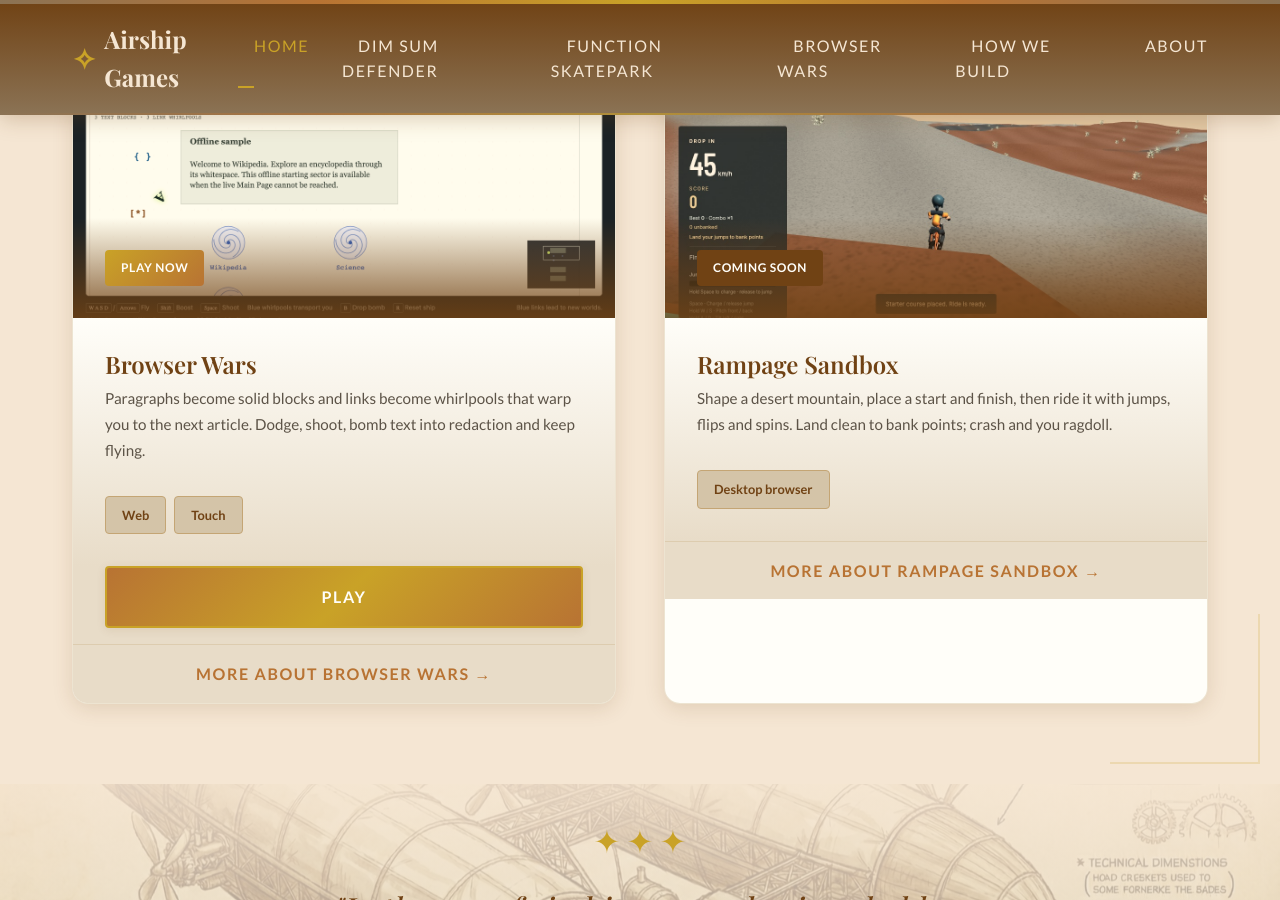
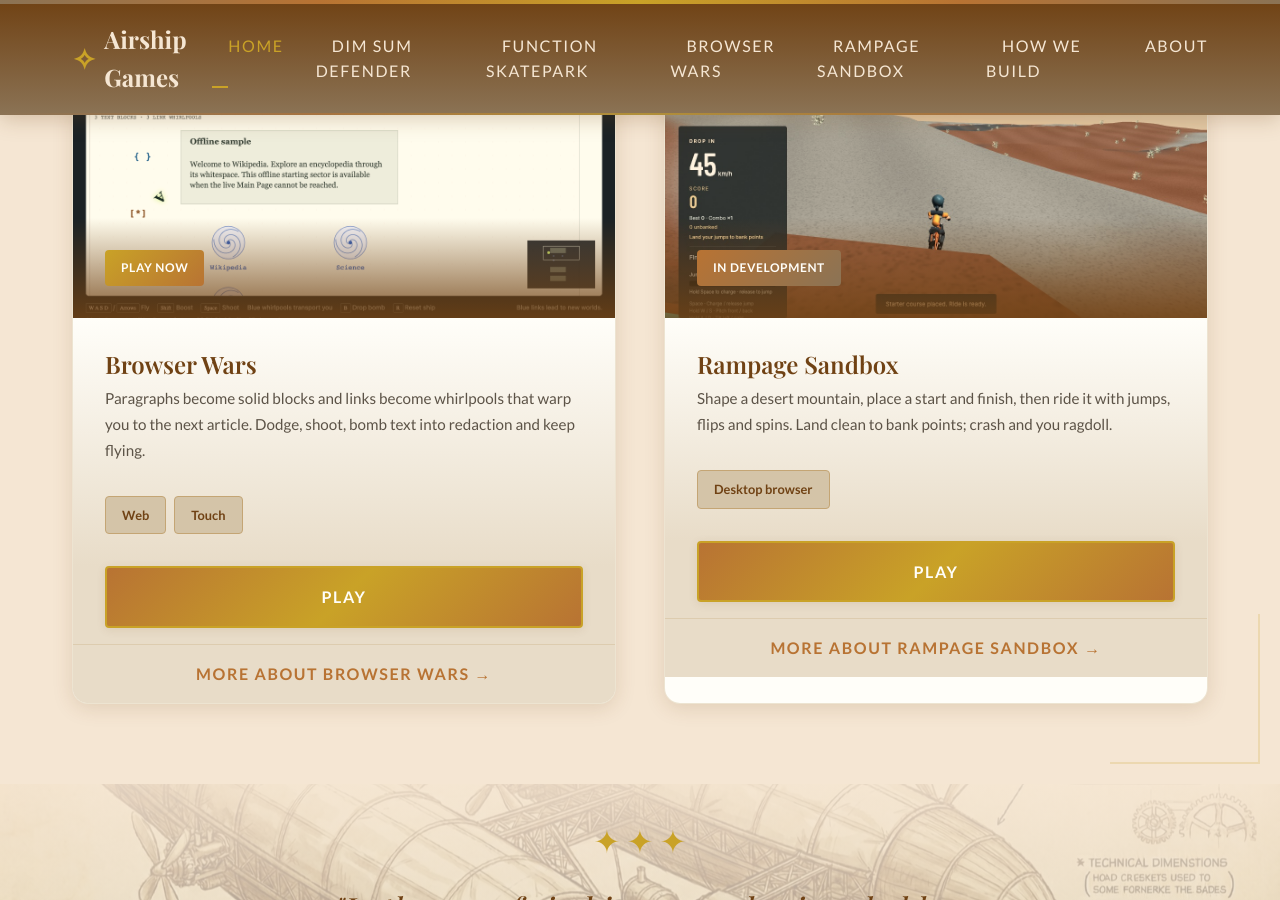
Before and after one commit to Airship-Games-Studio/Airship-Games-Website, a Jekyll site: the page built from index.html, in a window 1280 px wide and 900 px high, scrolled down 1983 px. Built offline with Jekyll 4.4.1, drawn with Linux system fonts in a browser that asks for light colours.

Commit message:
MIN-2484: Rampage Sandbox is live at rampage.airshipgames.com (in development)
Co-Authored-By: Claude Opus 5.5 (1M context) <noreply@anthropic.com>

```diff
--- a/_data/games.yml
+++ b/_data/games.yml
@@ -54,10 +54,10 @@
   summary: >-
     Shape a desert mountain, place a start and finish, then ride it with jumps,
     flips and spins. Land clean to bank points; crash and you ragdoll.
-  status: coming-soon
+  status: in-development
   platforms: [Desktop browser]
   card_image: /assets/images/games/rampage-sandbox.jpg
-  play_url: ""
+  play_url: https://rampage.airshipgames.com
   help_build_url: ""
   page: true
   order: 4
```
